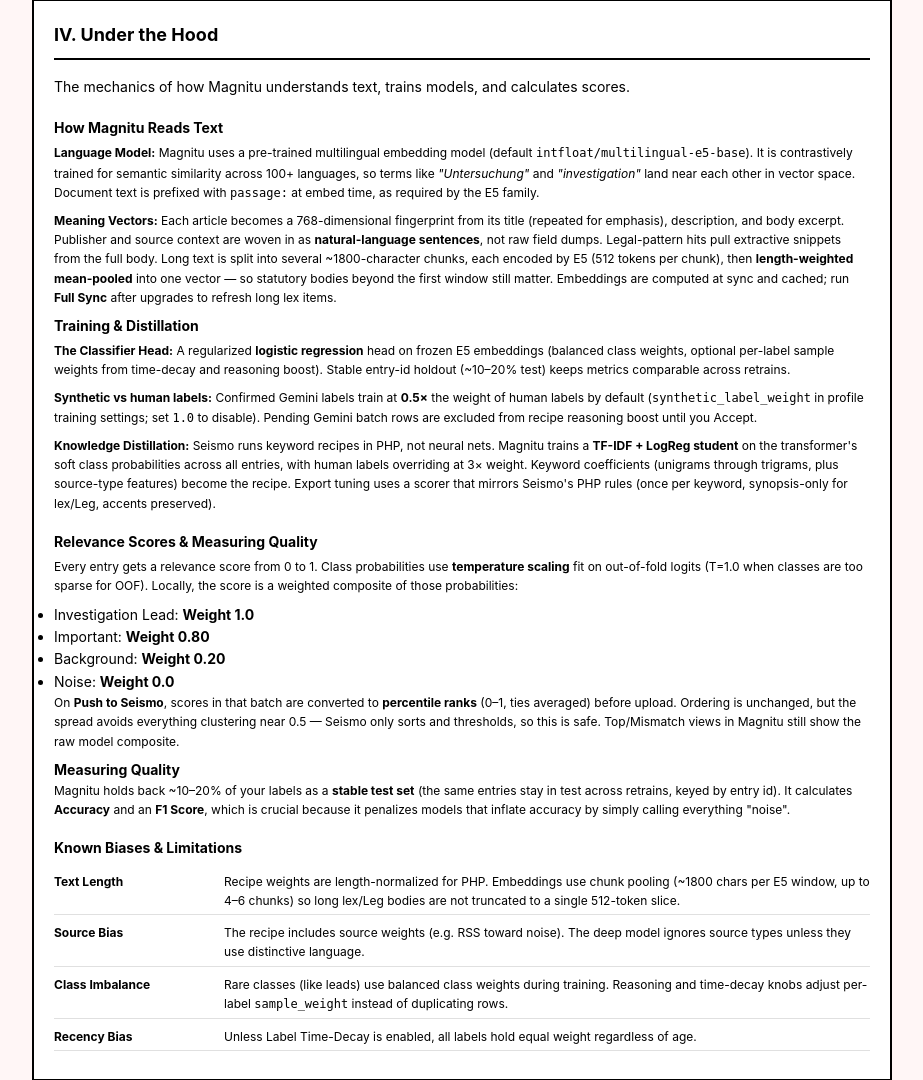
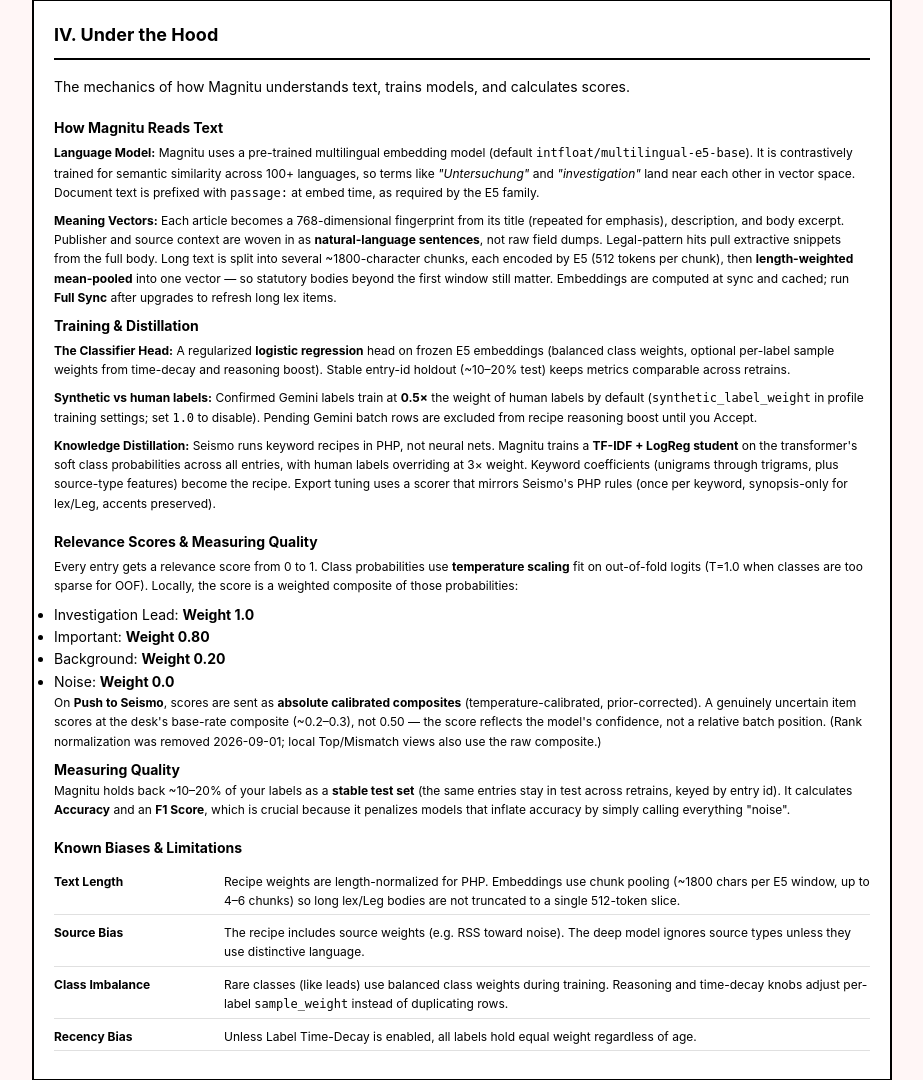
Before and after one commit to hektopascal2026/magnitu-v3, a FastAPI app: page /about in a window 1280 px wide. Shown: the part 2100-3180 px from the top of the page, without its empty margins (178-1101 px from the left). Run offline with FastAPI, Linux system fonts and the light colour scheme; data that the repository does not hold is empty.

Commit message:
docs: remove stale rank-normalization claims from README and about page
Rank normalization was removed in d714f5b (2026-09-01). The README
feature bullet and about.html still described percentile-rank push
scores as current behavior. Both now correctly state that push scores
are absolute calibrated composites.

Generated with [Devin](https://devin.ai)

Co-Authored-By: Devin <158243242+devin-ai-integration[bot]@users.noreply.github.com>

```diff
--- a/templates/about.html
+++ b/templates/about.html
@@ -155,7 +155,7 @@
             <li>Noise: <strong>Weight 0.0</strong></li>
         </ul>
 
-        <p>On <strong>Push to Seismo</strong>, scores in that batch are converted to <strong>percentile ranks</strong> (0–1, ties averaged) before upload. Ordering is unchanged, but the spread avoids everything clustering near 0.5 — Seismo only sorts and thresholds, so this is safe. Top/Mismatch views in Magnitu still show the raw model composite.</p>
+        <p>On <strong>Push to Seismo</strong>, scores are sent as <strong>absolute calibrated composites</strong> (temperature-calibrated, prior-corrected). A genuinely uncertain item scores at the desk's base-rate composite (~0.2–0.3), not 0.50 — the score reflects the model's confidence, not a relative batch position. (Rank normalization was removed 2026-09-01; local Top/Mismatch views also use the raw composite.)</p>
 
         <h4>Measuring Quality</h4>
         <p>Magnitu holds back ~10–20% of your labels as a <strong>stable test set</strong> (the same entries stay in test across retrains, keyed by entry id). It calculates <strong>Accuracy</strong> and an <strong>F1 Score</strong>, which is crucial because it penalizes models that inflate accuracy by simply calling everything "noise".</p>
```
Also changed, not shown: README.md.
